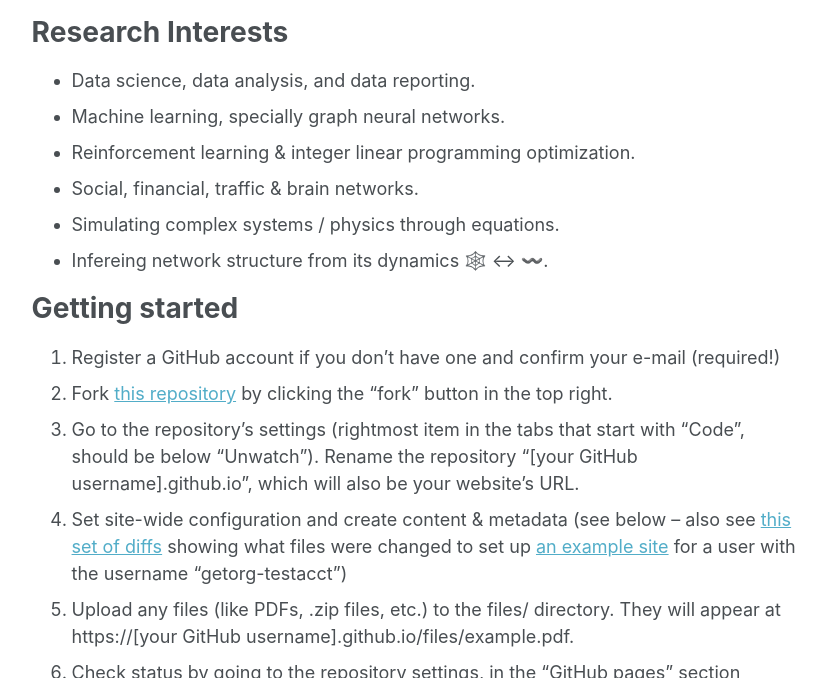
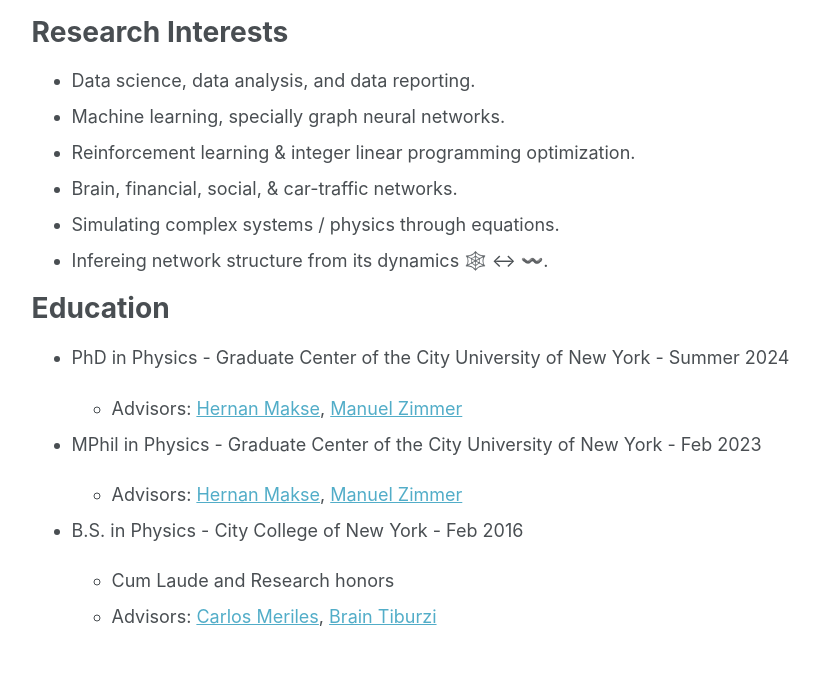
Before and after one commit to kryogenica/CV, a Jekyll site: the page built from _pages/about.md, in a window 1280 px wide and 900 px high, cut to the strip 222-900 px from the top of the window. Shown: the whole strip, without its empty margins (250-1076 px from the left). Built offline with Jekyll 4.4.1, drawn with Linux system fonts in a browser that asks for light colours.

Commit message:
Update about.md

```diff
--- a/_pages/about.md
+++ b/_pages/about.md
@@ -14,18 +14,24 @@ Research Interests
 * Data science, data analysis, and data reporting.
 * Machine learning, specially graph neural networks.
 * Reinforcement learning & integer linear programming optimization.
-* Social, financial, traffic & brain networks.
+* Brain, financial, social, & car-traffic networks.
 * Simulating complex systems / physics through equations.
 * Infereing network structure from its dynamics 🕸️ &harr; 〰️.
 
-Getting started
+Education
 ======
-1. Register a GitHub account if you don't have one and confirm your e-mail (required!)
-1. Fork [this repository](https://github.com/academicpages/academicpages.github.io) by clicking the "fork" button in the top right.
-1. Go to the repository's settings (rightmost item in the tabs that start with "Code", should be below "Unwatch"). Rename the repository "[your GitHub username].github.io", which will also be your website's URL.
-1. Set site-wide configuration and create content & metadata (see below -- also see [this set of diffs](http://archive.is/3TPas) showing what files were changed to set up [an example site](https://getorg-testacct.github.io) for a user with the username "getorg-testacct")
-1. Upload any files (like PDFs, .zip files, etc.) to the files/ directory. They will appear at https://[your GitHub username].github.io/files/example.pdf.
-1. Check status by going to the repository settings, in the "GitHub pages" section
+* PhD in Physics - Graduate Center of the City University of New York - Summer 2024
+
+  * Advisors: [Hernan Makse](https://hmakse.ccny.cuny.edu/), [Manuel Zimmer](https://www.imp.ac.at/groups/manuel-zimmer)
+
+* MPhil in Physics - Graduate Center of the City University of New York - Feb 2023
+
+  * Advisors: [Hernan Makse](https://hmakse.ccny.cuny.edu/), [Manuel Zimmer](https://www.imp.ac.at/groups/manuel-zimmer)
+
+* B.S. in Physics - City College of New York - Feb 2016
+
+  * Cum Laude and Research honors
+  * Advisors: [Carlos Meriles](https://cmeriles.ccny.cuny.edu/), [Brain Tiburzi](https://www.gc.cuny.edu/people/brian-c-tiburzi)
 
 Site-wide configuration
 ------
```
